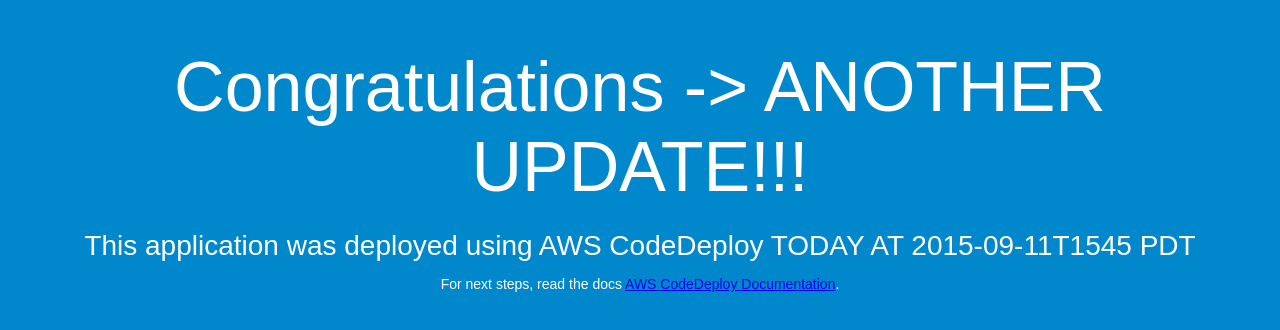
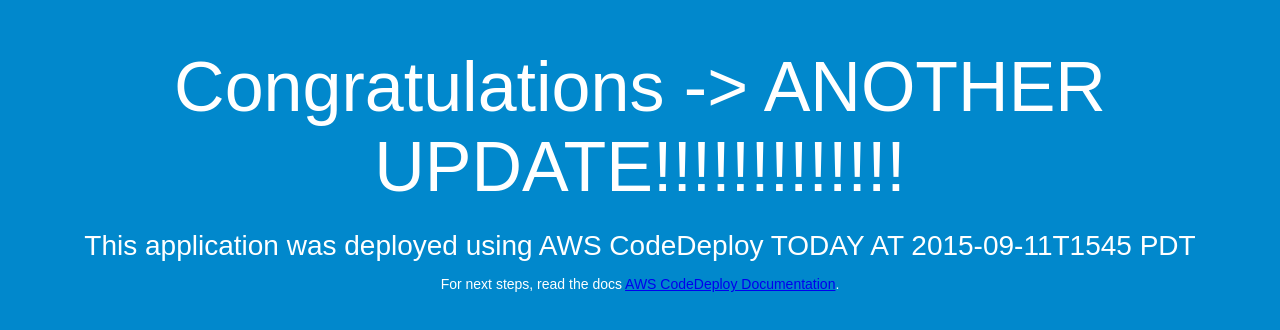
Before and after one commit to jamieaws/blahhh, a plain HTML site: page dev.html in a window 1280 px wide. Drawn offline with Linux system fonts and the light colour scheme.

Commit message:
update222

```diff
--- a/dev.html
+++ b/dev.html
@@ -26,7 +26,7 @@
 </head>
 <body>
   <div align="center">
-    <h1>Congratulations -> ANOTHER UPDATE!!!</h1>
+    <h1>Congratulations -> ANOTHER UPDATE!!!!!!!!!!!!!</h1>
     <h2>This application was deployed using AWS CodeDeploy TODAY AT 2015-09-11T1545 PDT</h2>
     <p>For next steps, read the docs <a href="http://aws.amazon.com/documentation/codedeploy">AWS CodeDeploy Documentation</a>.</p>
   </div>
```
